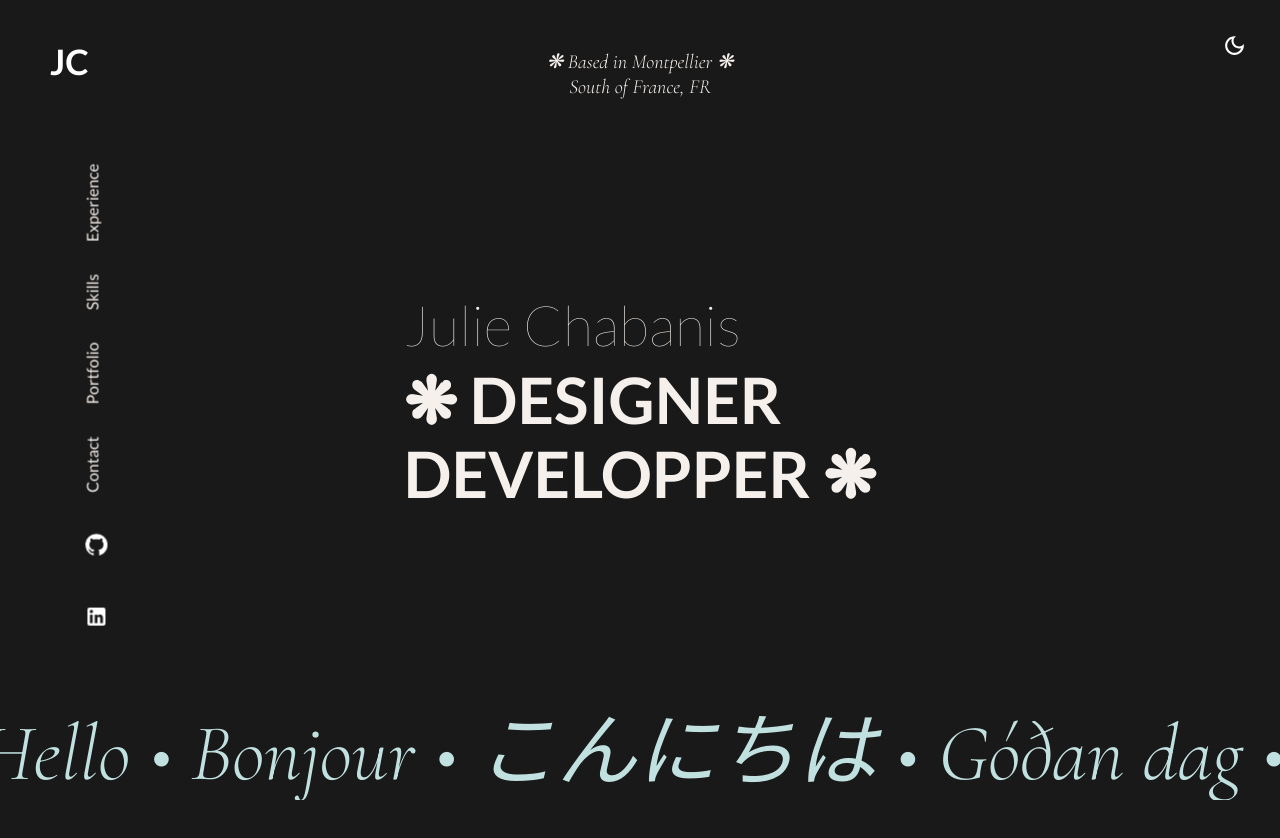
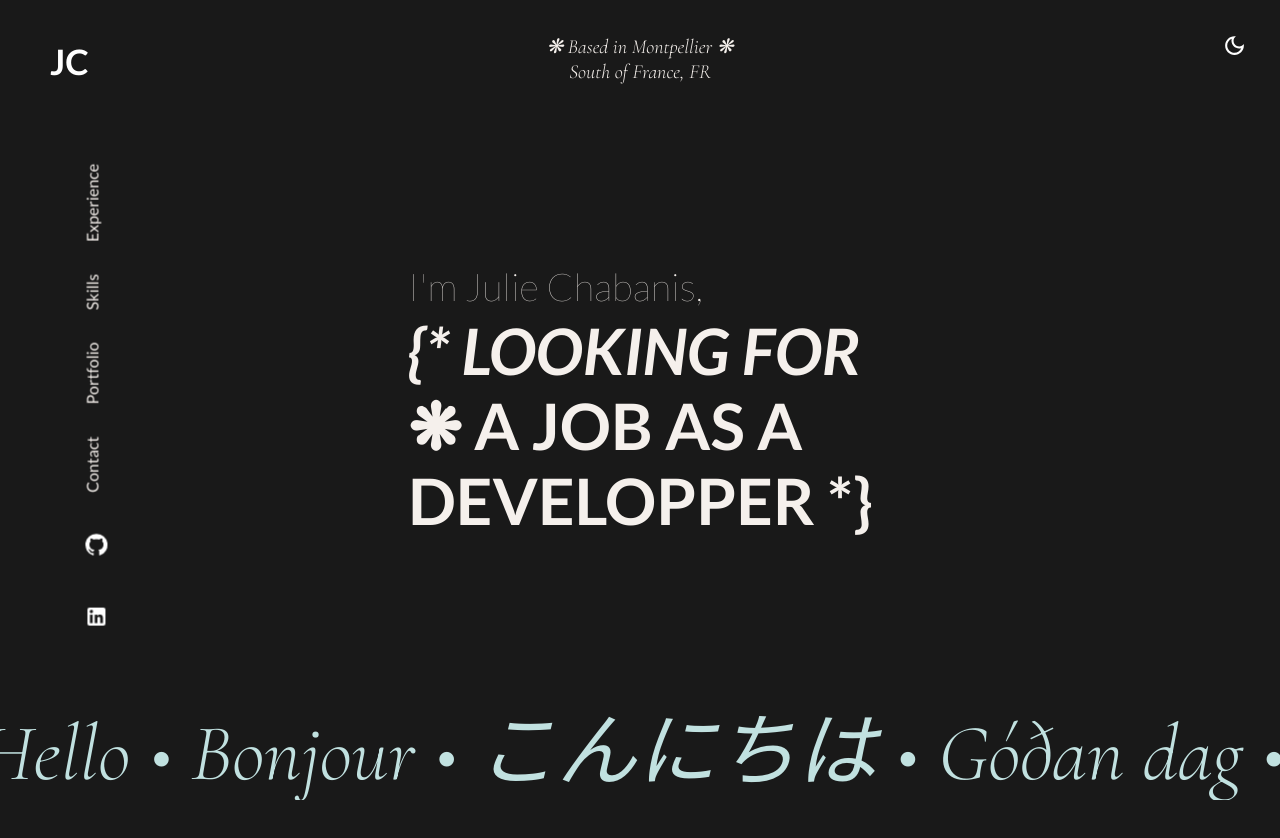
Before and after one commit to JulieChabanis/MinimalPortfolio, a React (Create React App) app: page / in a window 1280 px wide. Shown: the top 838 px of the page. Built offline with nearby package versions, Linux system fonts and the light colour scheme.

Commit message:
update subtitle heropage

```diff
--- a/src/components/Home/HeroPage/HeroPage.jsx
+++ b/src/components/Home/HeroPage/HeroPage.jsx
@@ -14,13 +14,13 @@ const HeroPage = () => {
           initial={{ y: "100%", opacity: 0 }}
           animate={{ y: 0, opacity: 1 }}
         >
-          ❋ Based in Montpellier ❋
+          {'❋ Based in Montpellier ❋'}
         </motion.div>
         <motion.div
           initial={{ y: "100%", opacity: 0 }}
           animate={{ y: 0, opacity: 1 }}
         >
-          South of France, FR
+          {'South of France, FR'}
         </motion.div>
       </Box>
 
@@ -30,11 +30,11 @@ const HeroPage = () => {
           initial={{ y: "100%", opacity: 0 }}
           animate={{ y: 0, opacity: 1 }}
         >
-          Julie Chabanis
+          {"I'm Julie Chabanis,"}
         </motion.div>
         </Box>
 
-        <Box  sx={theme.typography.h3}>
+        <Box  sx={theme.typography.h2}>
         <motion.div
           initial={{ y: "100%", opacity: 0 }}
           animate={{
@@ -42,7 +42,18 @@ const HeroPage = () => {
             opacity: 1
           }}
         >
-         ❋  DESIGNER
+        {'{* LOOKING FOR'}
+        </motion.div>
+        </Box>
+        <Box sx={theme.typography.h3}>
+        <motion.div
+          initial={{ y: "100%", opacity: 0 }}
+          animate={{
+            y: 0,
+            opacity: 1
+          }}
+        >
+         {'❋ A JOB AS A'}
         </motion.div>
         <motion.div
           initial={{ y: "100%", opacity: 0 }}
@@ -51,7 +62,7 @@ const HeroPage = () => {
             opacity: 1
           }}
         >
-          DEVELOPPER ❋
+         {'DEVELOPPER *}'}
         </motion.div>
         </Box>
       </Box>
--- a/src/components/Home/HeroPage/HeroPage.module.css
+++ b/src/components/Home/HeroPage/HeroPage.module.css
@@ -8,7 +8,7 @@
 
 .localisationSection {
   position: absolute;
-  top: 50px;
+  top: 35px;
   left: 0;
   right: 0;
 }
--- a/src/components/Theme/theme.js
+++ b/src/components/Theme/theme.js
@@ -112,18 +112,22 @@ export const themeSettings = (mode) => {
         fontStyle: "italic",
         color: mode === "dark" ? colors.blue[500] :  colors.primary[500],
       },
-
+      // subtitle 1
       h2: {
         fontFamily: ["lato", "sans-serif"].join(","),
         fontSize: "3rem",
+        fontStyle: "italic",
         "@media (max-width: 600px)": {
-          fontSize: "2rem",
+          fontSize: "2.4rem",
         },
-        "@media (min-width: 960px)": {
+        "@media (min-width: 601px)": {
           fontSize: "4rem",
         },
-        fontWeight: 400,
-        color: mode === "light" ? colors.grey[100] : colors.blue[600],
+        "@media (min-width: 1300px)": {
+          fontSize: "6rem",
+        },
+        fontWeight: 600,
+        color: mode === "light" ? colors.grey[100] : colors.grey[100],
       },
       // Subtitle 2
       h3: {
@@ -150,11 +154,16 @@ export const themeSettings = (mode) => {
       // "Julie Chabanis"
       h5: {
         fontFamily: ["Lato", "sans-serif"].join(","),
-        fontSize: "3.5rem",
+        fontWeight: 200,
         "@media (max-width: 600px)": {
-          fontSize: "2.1rem",
+          fontSize: "2rem",
         },
-        fontWeight: 200,
+        "@media (min-width: 601px)": {
+          fontSize: "2.4rem",
+        },
+        "@media (min-width: 1300px)": {
+          fontSize: "3rem",
+        },
         color: mode === "light" ? colors.grey[100] : colors.grey[100],
       },
       h6: {
```
